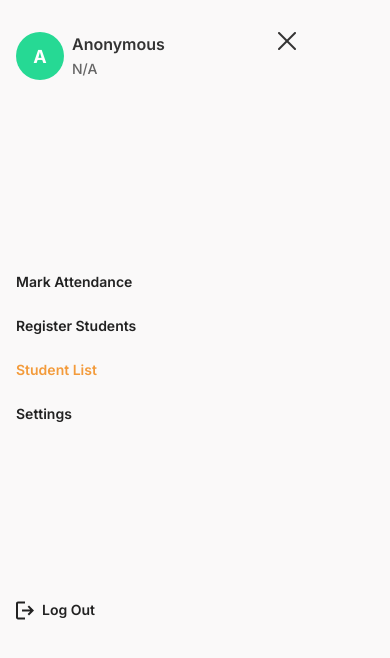
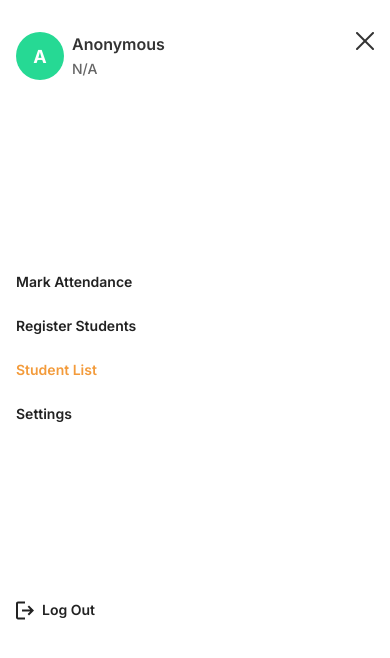
Before and after one commit to pringlescaster/Larva-Attendance-App, a Next.js app: page /dashboard/studentlist in a window 390 px wide. Both pictures are taken after a click on the picture 365 px from the left and 33 px from the top of the page. Shown: the top 658 px of the page. Built offline with nearby package versions, Linux system fonts and the light colour scheme.

Commit message:
fixed the nav bar of mobile screen

```diff
--- a/src/app/components/sidebar.js
+++ b/src/app/components/sidebar.js
@@ -78,13 +78,17 @@ function Sidebar({ closeSidebar }) {
       </aside>
 
      {/* Mobile Sidebar */}
-      <aside className="px-4 md:hidden py-8 h-screen flex flex-col justify-between w-[80%] lg:hidden overflow-y-auto">
+<aside className="fixed top-0 left-0 z-50 bg-white px-4 py-8 h-screen w-full md:hidden flex flex-col justify-between overflow-y-auto">
   <div className="flex justify-between items-start mb-4">
     <div className="flex gap-x-[8px]">
       <Avatar name={user?.name || 'Anonymous'} />
       <div className="grid gap-y-[2px]">
-              <h1 className="text-[#333333] text-base font-semibold text-left">{user?.name || 'Anonymous'}</h1>
-              <h2 className="text-[#666666] text-sm font-medium text-left">{user?.course || 'N/A'}</h2>
+        <h1 className="text-[#333333] text-base font-semibold text-left">
+          {user?.name || 'Anonymous'}
+        </h1>
+        <h2 className="text-[#666666] text-sm font-medium text-left">
+          {user?.course || 'N/A'}
+        </h2>
       </div>
     </div>
     <Image
@@ -143,6 +147,7 @@ function Sidebar({ closeSidebar }) {
     <h1 className="font-semibold cursor-pointer">Log Out</h1>
   </div>
 </aside>
+
     </>
   );
 }
--- a/src/app/dashboard/markattendance/page.js
+++ b/src/app/dashboard/markattendance/page.js
@@ -138,7 +138,7 @@ function Page() {
         <Sidebar currentPage={currentPage} />
         <div className="flex-grow overflow-x-hidden">
           <Navbar />
-          <div className="py-[20px] px-8 gap-y-4 flex flex-col">
+          <div className="py-[20px]  px-8 gap-y-4 flex flex-col">
             <h1 className="text-[#1a1a1a] text-center font-semibold">Mark Attendance</h1>
             {error && <p className="text-red-500">{error}</p>}
 
```
Lines whose indentation alone changed are shown as unchanged.
